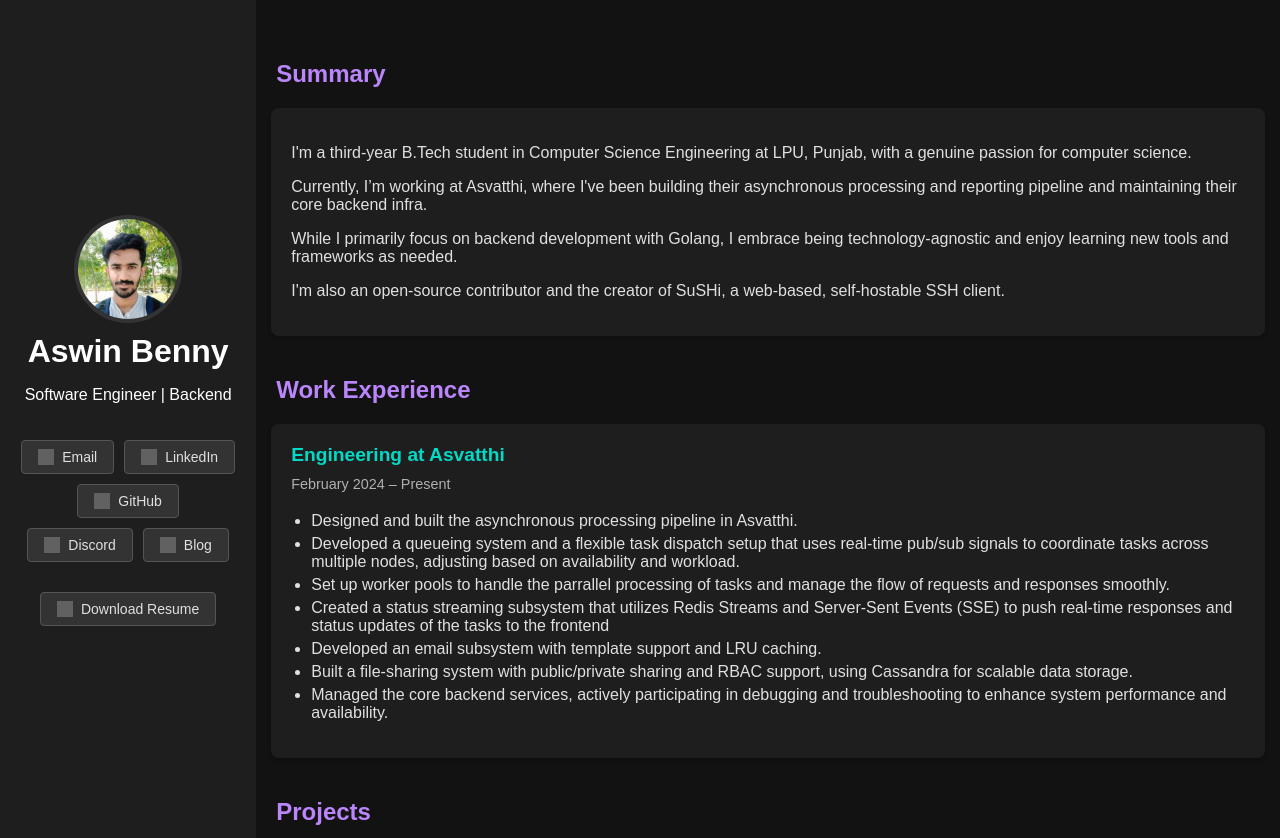
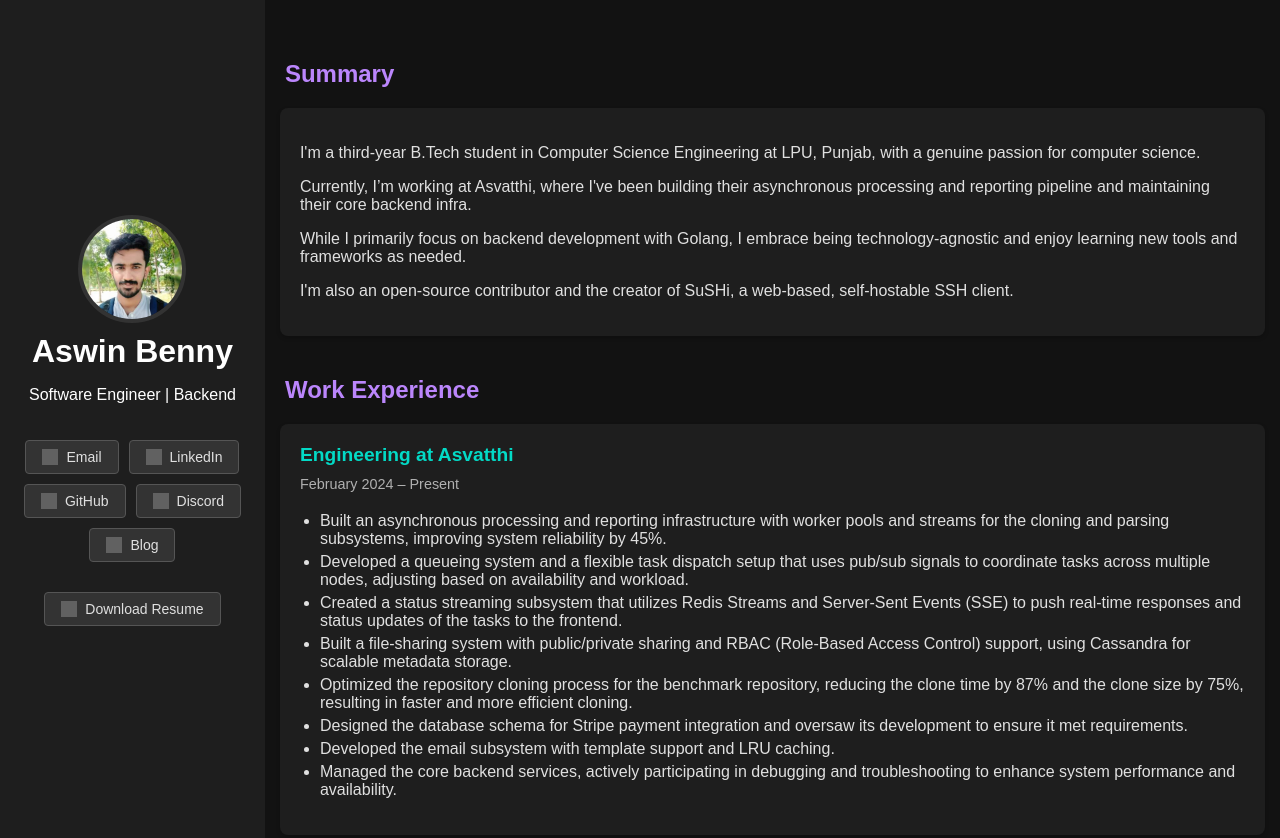
Before and after one commit to aswinbennyofficial/aswinbennyofficial.github.io, a plain HTML site: page index.html in a window 1280 px wide. Shown: the top 838 px of the page. Drawn offline with Linux system fonts and the light colour scheme; grey boxes are pictures that could not be loaded.

Commit message:
Updated work experience points

```diff
--- a/index.html
+++ b/index.html
@@ -79,18 +79,15 @@
                     <h3 class="card-title">Engineering at Asvatthi</h3>
                     <p class="card-subtitle">February 2024 – Present</p>
                     <ul>
-                        <!-- <li>Designed and integrated the complete asynchronous processing infrastructure.</li>
-                        <li>Developed a resource-aware multi-node task dispatcher and load balancer.</li>
-                        <li>Created a real-time status update mechanism utilizing Server-Sent Events (SSE) and Redis Streams.</li>
-                        <li>Engineered a distributed monitoring solution for calculating P95 CPU and memory utilization.</li>
-                        <li>Constructed a worker pool system to process and reconstruct arrays of task metadata.</li> -->
-                        <li>Designed and built the asynchronous processing pipeline in Asvatthi.</li>
-                        <li>Developed a queueing system and a flexible task dispatch setup that uses real-time pub/sub signals to coordinate tasks across multiple nodes, adjusting based on availability and workload.</li>
-                        <li>Set up worker pools to handle the parrallel processing of tasks and manage the flow of requests and responses smoothly.</li>
-                        <li>Created a status streaming subsystem that utilizes Redis Streams and Server-Sent Events (SSE) to push real-time responses and status updates  of the tasks to the frontend</li>
-                        <li>Developed an email subsystem with template support and LRU caching.</li>
-                        <li>Built a file-sharing system with public/private sharing and RBAC support, using Cassandra for scalable data storage.</li>
+                        <li>Built an asynchronous processing and reporting infrastructure with worker pools and streams for the cloning and parsing subsystems, improving system reliability by 45%.</li>
+                        <li>Developed a queueing system and a flexible task dispatch setup that uses pub/sub signals to coordinate tasks across multiple nodes, adjusting based on availability and workload.</li>
+                        <li>Created a status streaming subsystem that utilizes Redis Streams and Server-Sent Events (SSE) to push real-time responses and status updates of the tasks to the frontend.</li>
+                        <li>Built a file-sharing system with public/private sharing and RBAC (Role-Based Access Control) support, using Cassandra for scalable metadata storage.</li>
+                        <li>Optimized the repository cloning process for the benchmark repository, reducing the clone time by 87% and the clone size by 75%, resulting in faster and more efficient cloning.</li>
+                        <li>Designed the database schema for Stripe payment integration and oversaw its development to ensure it met requirements.</li>
+                        <li>Developed the email subsystem with template support and LRU caching.</li>
                         <li>Managed the core backend services, actively participating in debugging and troubleshooting to enhance system performance and availability.</li>
+
                     </ul>
                 </div>
             </section>
```
